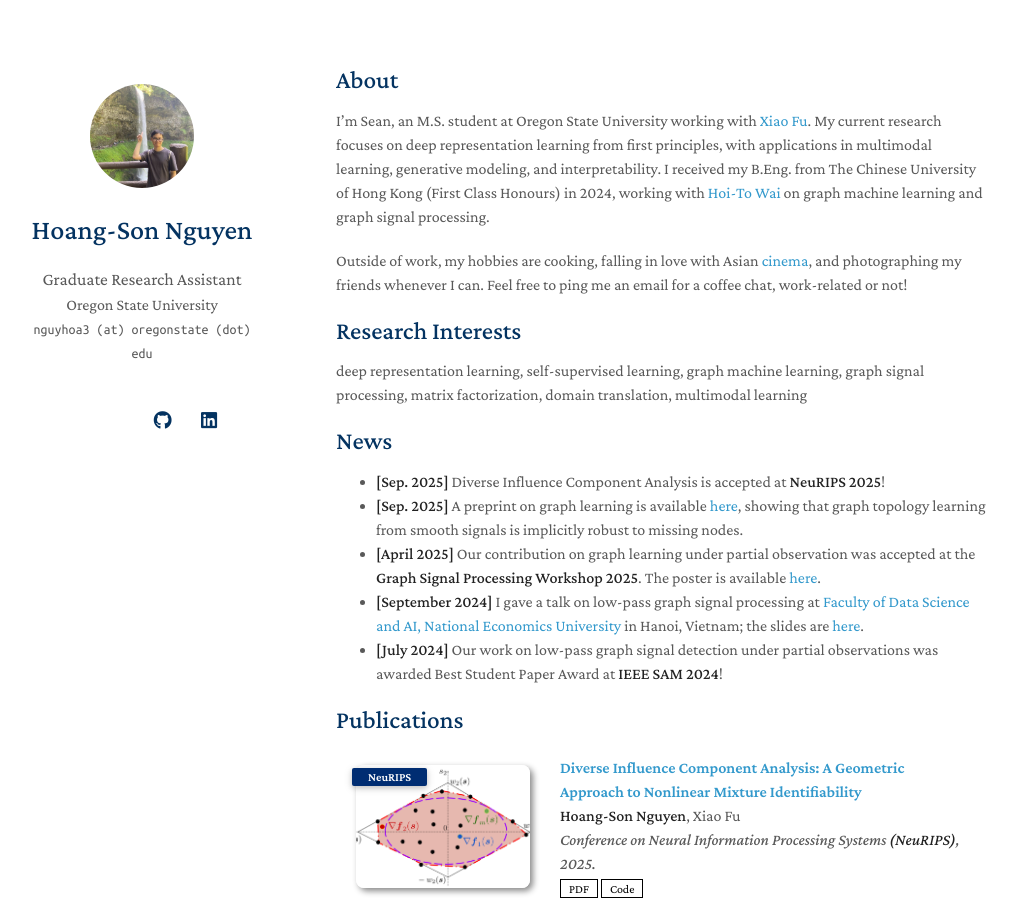
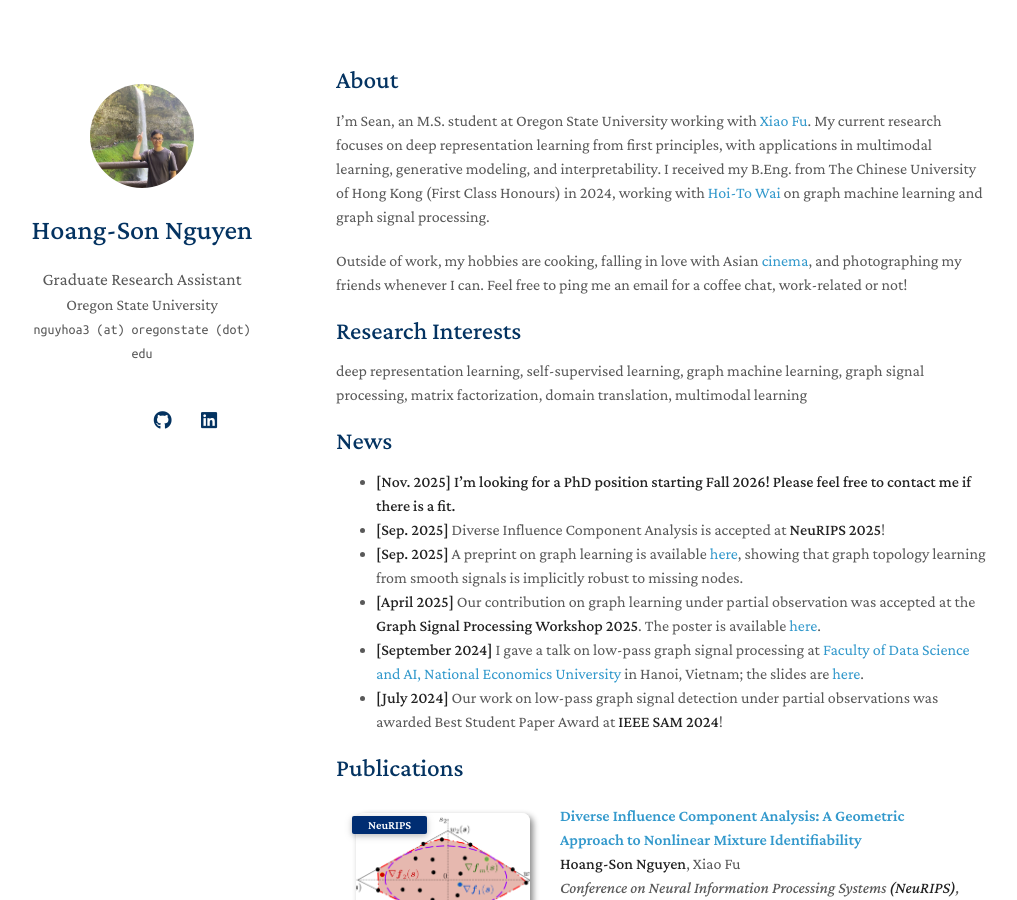
Before and after one commit to hsnguyen24/hsnguyen24.github.io, a Jekyll site: the page built from index.md, in a window 1280 px wide and 900 px high. Shown: the whole window, without its empty margins (134-1151 px from the left). Built offline with Jekyll 4.4.1, drawn with Linux system fonts in a browser that asks for light colours; nearby versions of some CDN libraries; a style sheet for code colours, icons or effects is not loaded; our own code applies the rules of GitHub Pages for plain Markdown files.

Commit message:
Update index.md

```diff
--- a/index.md
+++ b/index.md
@@ -12,6 +12,7 @@ Outside of work, my hobbies are cooking, falling in love with Asian [cinema](htt
 deep representation learning, self-supervised learning, graph machine learning, graph signal processing, matrix factorization, domain translation, multimodal learning
 
 ## News
+- **[Nov. 2025]** **I'm looking for a PhD position starting Fall 2026! Please feel free to contact me if there is a fit.**
 - **[Sep. 2025]** Diverse Influence Component Analysis is accepted at **NeuRIPS 2025**!
 - **[Sep. 2025]** A preprint on graph learning is available [here](https://arxiv.org/abs/2509.14887), showing that graph topology learning from smooth signals is implicitly robust to missing nodes.
 - **[April 2025]** Our contribution on graph learning under partial observation was accepted at the **Graph Signal Processing Workshop 2025**. The poster is available [here](./assets/files/GSPW2025_Poster.pdf).
```
